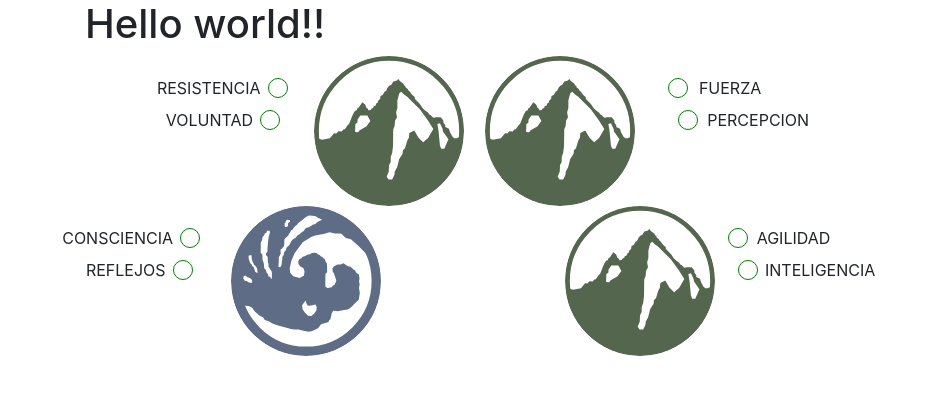
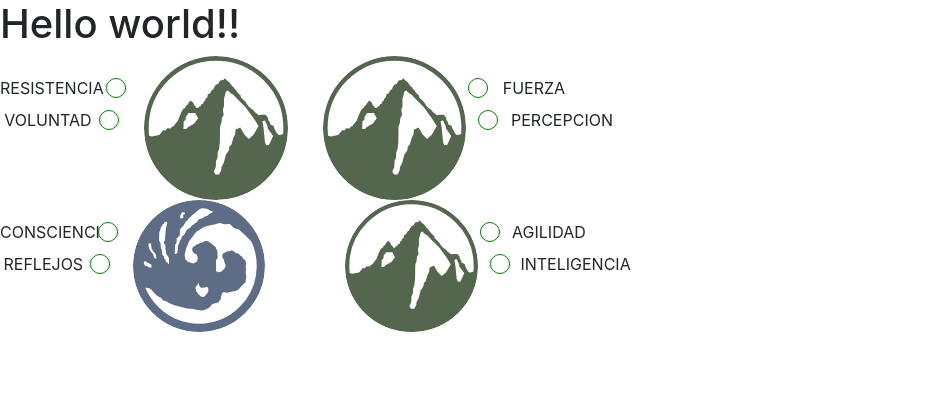
Before and after one commit to JrkJesus/Ficha-L5R, a React (Vite) app: page / in a window 1280 px wide. Shown: the top 394 px of the page, without its empty margins (0-936 px from the left). Built offline with nearby package versions, Linux system fonts and the light colour scheme.

Commit message:
Retoque en el estilo de los anillos y ajustes

```diff
--- a/src/app.jsx
+++ b/src/app.jsx
@@ -4,7 +4,7 @@ import Ring from "./ficha/components/Ring"
 import tierra from "./recursos/tierra.svg"
 import aire from "./recursos/aire.svg"
 import 'bootstrap/dist/css/bootstrap.min.css'
-import { Container } from "react-bootstrap"
+import { Container, Row, Col } from "react-bootstrap"
 
 const anillos = [
     {
@@ -13,7 +13,7 @@ const anillos = [
         attrs: [
             {
                 name: "RESISTENCIA",
-                value: 2
+                value: 3
             },
             {
                 name: "VOLUNTAD",
@@ -40,6 +40,22 @@ const anillos = [
         left: true
     },
     {
+        name: "Agua",
+        img: tierra,
+        attrs: [
+            {
+                name: "FUERZA",
+                value: 2
+            },
+            {
+                name: "PERCEPCION",
+                value: 2
+            }
+        ],
+        up: true,
+        left: false
+    },
+    {
         name: "Fuego",
         img: tierra,
         attrs: [
@@ -55,38 +71,31 @@ const anillos = [
         up: false,
         left: false
     },
-    {
-        name: "Agua",
-        img: tierra,
-        attrs: [
-            {
-                name: "FUERZA",
-                value: 2
-            },
-            {
-                name: "PERCEPCION",
-                value: 2
-            }
-        ],
-        up: true,
-        left: false
-    }
 ]
 
 const App = () => {
-    return <Container>
+    return <Fragment>
         <h1> Hello world!! </h1>
-        <Ring
-            {...anillos[0]}/>
-        <Ring
-            {...anillos[1]}/>
-        <Ring
-            {...anillos[3]}/>
-        <Ring
-            {...anillos[2]}/>
+        <Row style={{width: "50%", gridColumnGap: "5px"}}>
+            <Col >
+                    <Ring {...anillos[0]}/>
+            </Col>
+            <Col >
+                    <Ring {...anillos[2]}/>
+            </Col>
+        </Row>
+        <Row style={{width: "50%", gridColumnGap: "50px"}}>
+            <Col >
+                    <Ring {...anillos[1]}/>
+            </Col>
+            <Col>
+                    <Ring {...anillos[3]}/>
+            </Col>
+        </Row>
+
         {/* Deconstructor. Es igual que poner
             name = "Tierra" etc */}
-    </Container>
+    </Fragment>
 }
 
 
--- a/src/ficha/components/Ring.css
+++ b/src/ficha/components/Ring.css
@@ -8,10 +8,15 @@
     margin: 2px;
 }
 
+.Attribute_div {
+    margin: 0 !important
+}
+
 .Ring_img {
     border-radius: 50%;
-    width: 150px;
-    height: 150px;
+    width: 100%;
+    max-width: 150px;
+    height: auto;
 }
 
 .Ring_div-attributes {
@@ -19,4 +24,5 @@
     padding-top: 20px !important;
     padding-right: 0px !important;
     padding-left: 0px !important;
+    grid-column-gap: 0;
 }
--- a/src/ficha/components/Ring.jsx
+++ b/src/ficha/components/Ring.jsx
@@ -1,14 +1,12 @@
 import React, {Fragment} from "react"
 import './Ring.css'
-import Container from 'react-bootstrap/Container'
-import Row from 'react-bootstrap/Row'
-import Col from 'react-bootstrap/col'
+import { Row, Col } from 'react-bootstrap'
+import PropTypes from 'prop-types'
 
 const Ring = ({img, name, attrs, up, left}) => {
-    return <Fragment>
-        <Row className="Attribute_div" style={left ? up ? {marginLeft: "50px"}:{marginLeft: "-50px"}: up ? {marginLeft: "400px", marginTop: "-300px"}:{marginLeft: "480px"}}>
-        {/* <Row className="Attribute_div" style={left ==true & up ? {paddingLeft: "50px"}:{paddingLeft: "-50px"}}> */}
-            {left && <Col xs={4} md={3} lg={2} className="Ring_div-attributes">
+    return <Row style={{margin: 0}}  className="justify-content-md-center">
+            {left &&
+            <Col className="Ring_div-attributes">
                 {attrs.map((attr, index) => {
                     return <Attribute
                         key={"attr-"+index}
@@ -18,13 +16,13 @@ const Ring = ({img, name, attrs, up, left}) => {
                         left={left}/>
                 })}
             </Col>}
-            <Col xs={6} md={3} lg={3} style={{padding: 0}}>
+            <Col style={{padding: 0}}>
                 <img
                     src={img}
                     alt={name}
                     className="Ring_img"/>
             </Col>
-            {!left && <Col xs={4} md={3} lg={2} className="Ring_div-attributes">
+            {!left && <Col className="Ring_div-attributes">
                 {attrs.map((attr, index) => {
                     return <Attribute
                         key={"attr-"+index}
@@ -34,17 +32,29 @@ const Ring = ({img, name, attrs, up, left}) => {
                 })}
             </Col>}
     </Row>
-    </Fragment>
+}
+
+Ring.propTypes = {
+    img: PropTypes.string,
+    name: PropTypes.string,
+    attrs: PropTypes.array,
+    up: PropTypes.bool,
+    left: PropTypes.bool
+}
+
+Ring.defaultProps = {
+    img: "/recursos/tierra.svg",
+    name: "",
+    attrs: [],
+    up: false,
+    left: false
 }
 
 const Attribute = ({labelText, value, margin, left}) => {
     return <Row style={left ? {marginRight: margin}:{marginLeft:margin}}>
-        {left && <Col xs={9} md={9} lg={9}
-            style={{textAlign: "right", paddingRight: "5px"}}>
-        <label
-            htmlFor={"value-" + labelText}>
-                {labelText}
-        </label>
+        {left &&
+            <Col xs={9} md={9} lg={9} style={{textAlign: "right", paddingRight: "5px"}}>
+                <label htmlFor={"value-" + labelText}> {labelText}</label>
             </Col>}
         <Col xs={2} md={2} lg={2} style={{paddingLeft: 0}}>
             <input
```
Lines whose indentation alone changed are shown as unchanged.
